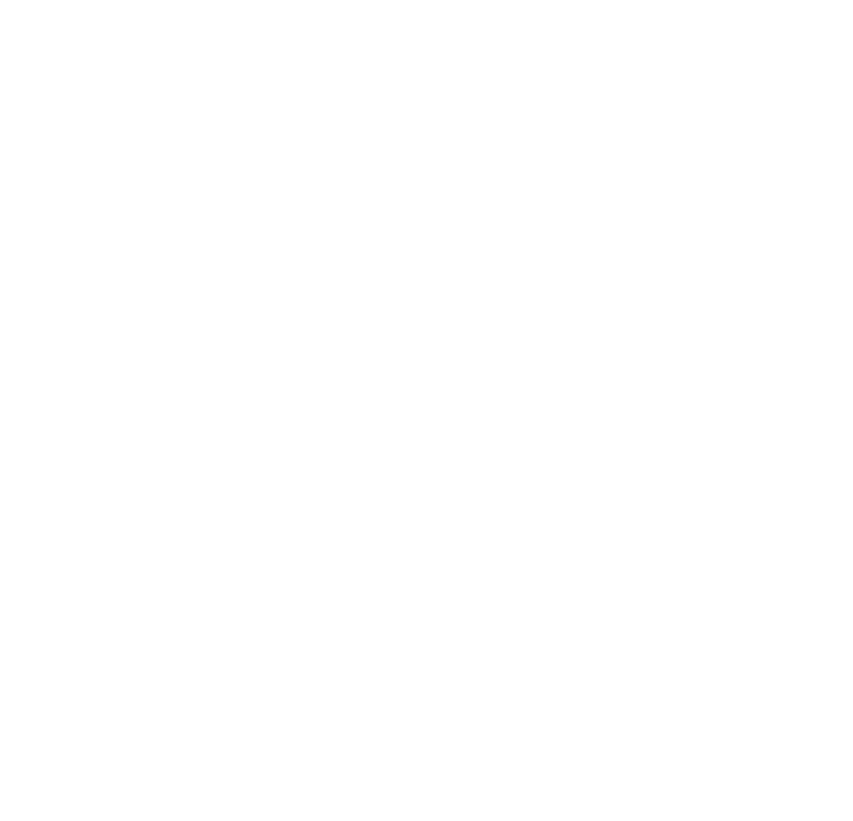
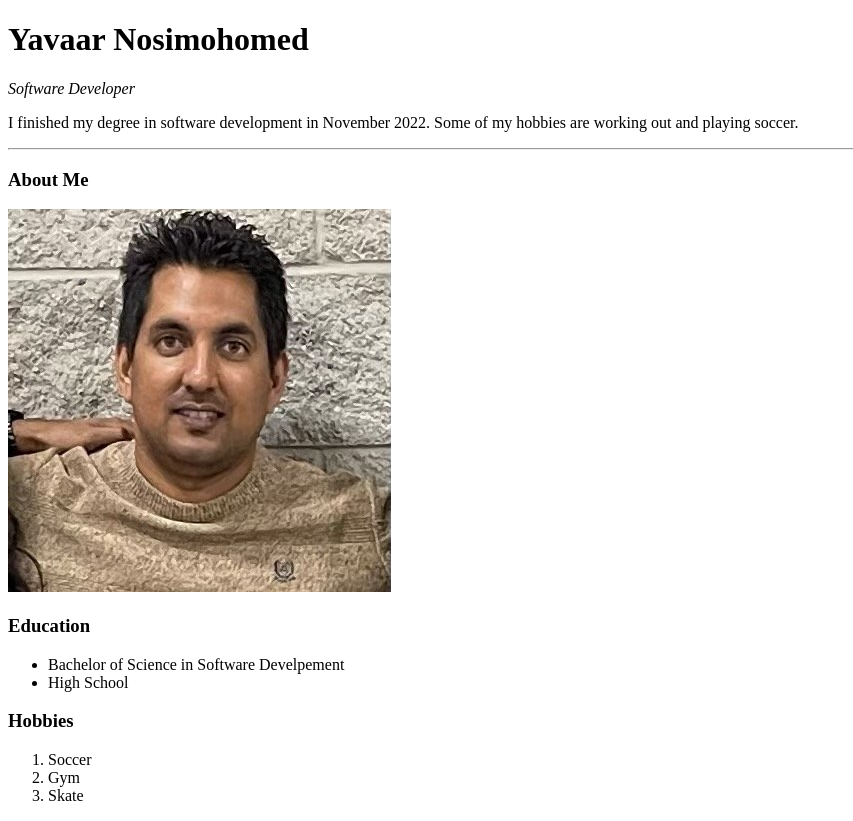
Before and after one commit to yavaar19/PersonalPortfolio, a plain HTML site: page index.html in a window 1280 px wide. Shown: the whole page, without its empty margins (0-853 px from the left). Before the commit the page ends 800 px from the top, so only its background shows below. Drawn offline with Linux system fonts and the light colour scheme.

Commit message:
January 12th

```diff
--- a/index.html
+++ b/index.html
@@ -1,9 +1,31 @@
 <!DOCTYPE html>
+
 <head>
     <meta charset="UTF-8">
     <title>Yavaar's Personal Portfolio</title>
 </head>
+
 <body>
+    <h1>Yavaar Nosimohomed</h1>
+    <p> <em> Software Developer </em> </p>
+    <p>I finished my degree in software development in November 2022. Some of my hobbies are working out and playing
+        soccer.</p>
+    <hr>
 
+    <h3>About Me</h3>
+    <p><img src="Images/ProfilePic.jpeg" alt="Profile Picture"></p>
+
+    <h3>Education</h3>
+    <ul>
+        <li>Bachelor of Science in Software Develpement</li>
+        <li>High School</li>
+    </ul>
+    <h3>Hobbies</h3>
+    <ol>
+        <li>Soccer</li>
+        <li>Gym</li>
+        <li>Skate</li>
+    </ol>
 </body>
+
 </html>
```
Also changed, not shown: Images/ProfilePic.jpeg (added).
